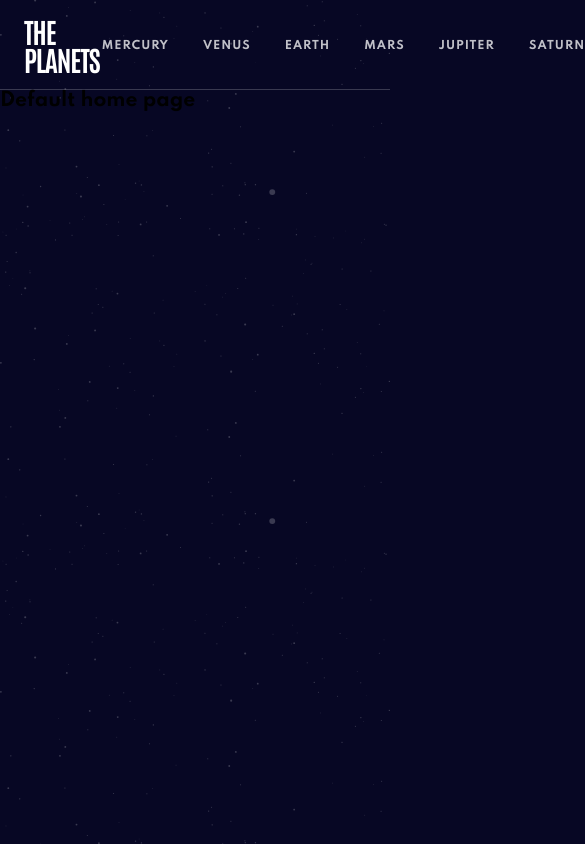
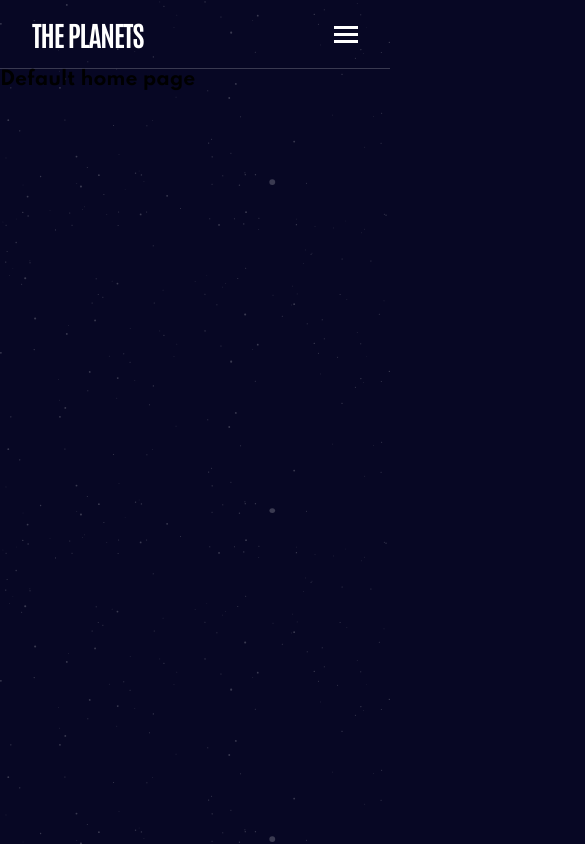
Before and after one commit to NinjaInShade/planet-fact-site, a React (Create React App) app: page / in a window 390 px wide. Shown: the top 844 px of the page, 585 px wide, since content can reach past the window. Built offline with nearby package versions, Linux system fonts and the light colour scheme; the HTML template or start-up script is replaced by a standard one.

Commit message:
Navbar responsive + sidebar state added

```diff
--- a/src/base.css
+++ b/src/base.css
@@ -28,6 +28,7 @@
   --gray: #838391;
   --white: #ffffff;
   --white-75: hsla(0, 0%, 100%, 0.75);
+  --white-25: hsla(0, 0%, 100%, 0.25);
   --white-20: hsla(0, 0%, 100%, 0.2);
 
   /* Typography */
--- a/src/components/Navbar/Navbar.css
+++ b/src/components/Navbar/Navbar.css
@@ -16,10 +16,7 @@
   display: flex;
   justify-content: center;
   align-items: center;
-}
-
-.nav-link:not(:last-child) {
-  margin-right: 30px;
+  gap: 0 30px;
 }
 
 .nav-link-a {
@@ -41,6 +38,16 @@
 
 .navbar-hamburger {
   display: none;
+}
+
+.navbar-hamburger svg {
+  display: block;
+}
+
+.navbar-hamburger:hover svg g,
+.navbar-hamburger-active svg g {
+  transition: all 0.2s ease-in-out;
+  fill: var(--white-25);
 }
 
 .nav-link-a:hover.nav-link-mercury,
@@ -77,10 +84,84 @@
 }
 
 @media (max-width: 968px) {
+  .navbar {
+    padding-top: 36px;
+    padding-bottom: 36px;
+  }
+
+  .navbar-container {
+    flex-direction: column;
+  }
+
+  .nav-link-a {
+    border-top: none;
+    border-bottom: 2px solid transparent;
+    padding: 0 2px 2px 2px;
+  }
+
+  .nav-links {
+    flex-wrap: wrap;
+    margin-top: 40px;
+    gap: 15px 30px;
+  }
+
+  .nav-link-a:hover.nav-link-mercury,
+  .nav-link-a-active.nav-link-mercury {
+    border-top: none;
+    border-bottom: 2px solid var(--mercury);
+  }
+  .nav-link-a:hover.nav-link-venus,
+  .nav-link-a-active.nav-link-venus {
+    border-top: none;
+    border-bottom: 2px solid var(--venus);
+  }
+  .nav-link-a:hover.nav-link-earth,
+  .nav-link-a-active.nav-link-earth {
+    border-top: none;
+    border-bottom: 2px solid var(--earth);
+  }
+  .nav-link-a:hover.nav-link-mars,
+  .nav-link-a-active.nav-link-mars {
+    border-top: none;
+    border-bottom: 2px solid var(--mars);
+  }
+  .nav-link-a:hover.nav-link-jupiter,
+  .nav-link-a-active.nav-link-jupiter {
+    border-top: none;
+    border-bottom: 2px solid var(--jupiter);
+  }
+  .nav-link-a:hover.nav-link-saturn,
+  .nav-link-a-active.nav-link-saturn {
+    border-top: none;
+    border-bottom: 2px solid var(--saturn);
+  }
+  .nav-link-a:hover.nav-link-uranus,
+  .nav-link-a-active.nav-link-uranus {
+    border-top: none;
+    border-bottom: 2px solid var(--uranus);
+  }
+  .nav-link-a:hover.nav-link-neptune,
+  .nav-link-a-active.nav-link-neptune {
+    border-top: none;
+    border-bottom: 2px solid var(--neptune);
+  }
 }
 
 @media (max-width: 500px) {
+  .nav-links {
+    display: none;
+  }
+
+  .navbar-hamburger {
+    display: block;
+  }
+
   .navbar {
-    padding: 0 24px;
+    padding-top: 20px;
+    padding-bottom: 20px;
+  }
+
+  .navbar-container {
+    flex-direction: row;
   }
 }
--- a/src/components/Navbar/Navbar.js
+++ b/src/components/Navbar/Navbar.js
@@ -1,9 +1,11 @@
-import React from 'react';
+import React, { useState } from 'react';
 import { NavLink } from 'react-router-dom';
 import PlanetsDataJSON from '../../planetsData.json';
 import './Navbar.css';
 
 export default function Navbar() {
+  const [sidebarActive, setSidebarActive] = useState(false);
+
   return (
     <nav className='navbar'>
       <div className='navbar-container'>
@@ -23,7 +25,12 @@ export default function Navbar() {
             );
           })}
         </ul>
-        <button className='navbar-hamburger'>
+        <button
+          className={`navbar-hamburger ${sidebarActive && 'navbar-hamburger-active'}`}
+          onClick={() => {
+            setSidebarActive(!sidebarActive);
+          }}
+        >
           <svg xmlns='http://www.w3.org/2000/svg' width='24' height='17'>
             <g fill='#FFF' fill-rule='evenodd'>
               <path d='M0 0h24v3H0zM0 7h24v3H0zM0 14h24v3H0z' />
```
